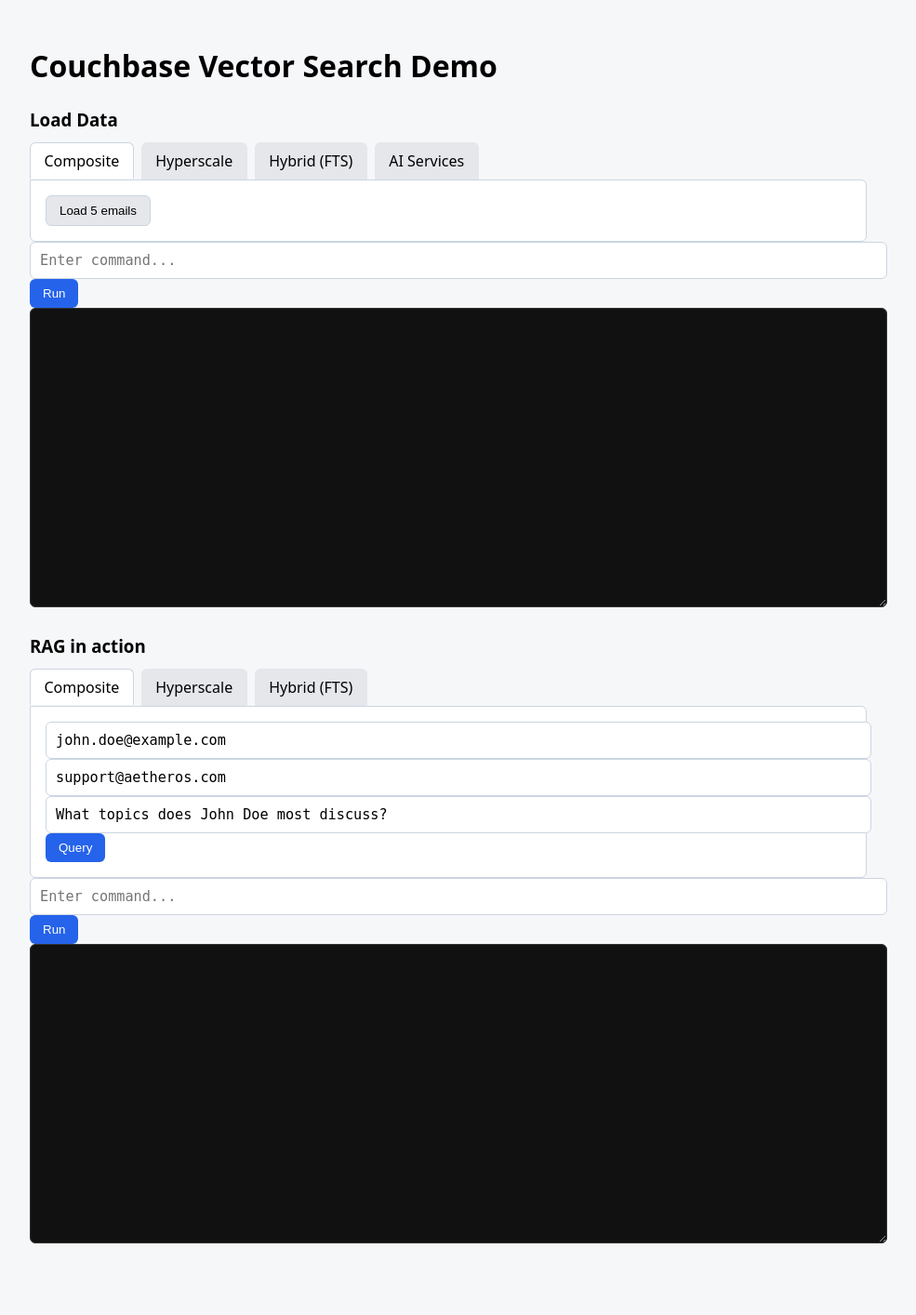
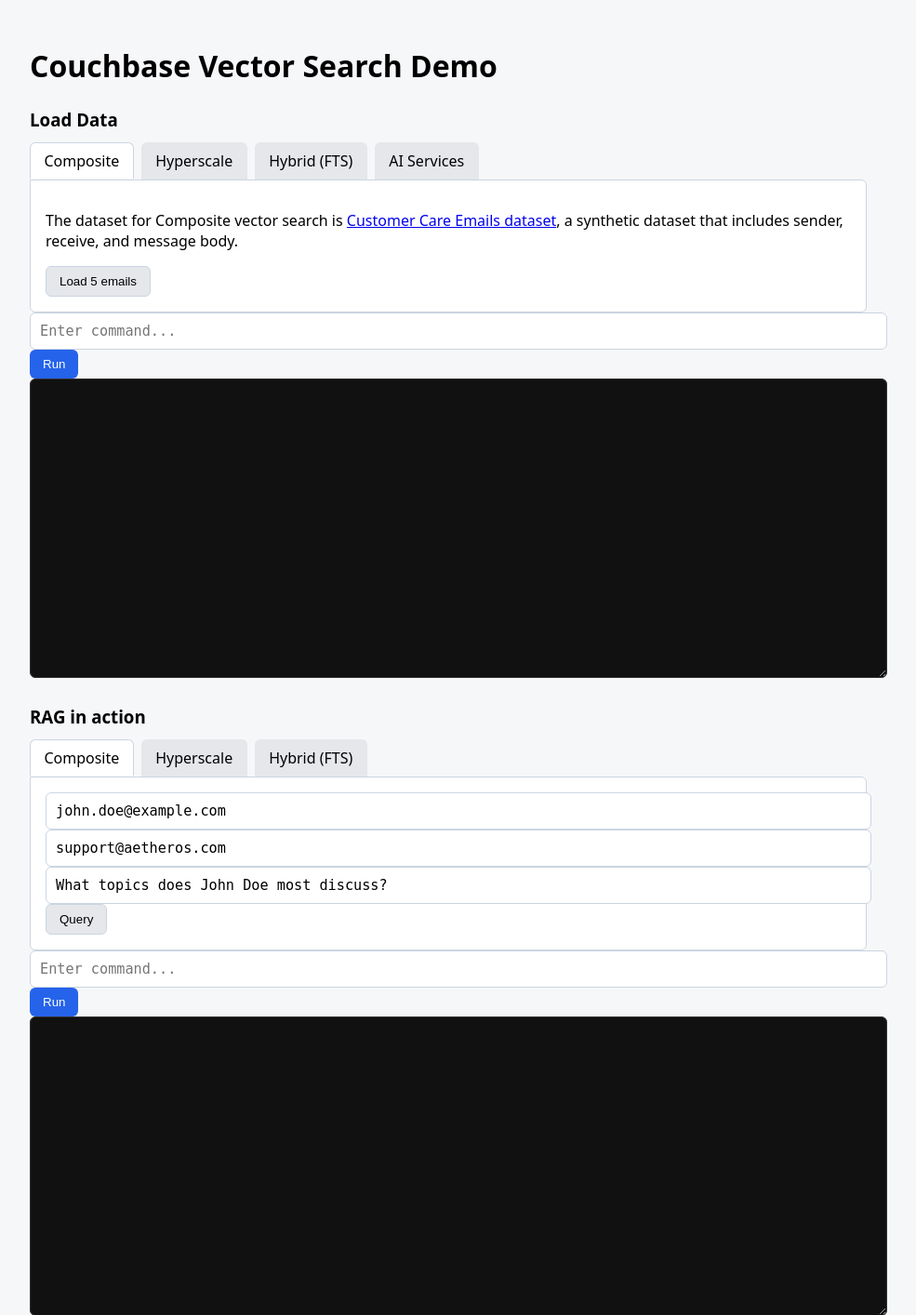
Before and after one commit to agonyou/vectorSearchDemo, a Flask app: page / in a window 1280 px wide. Shown: the top 1414 px of the page at 93% size, without its empty margins (158-1143 px from the left). Before the commit the page ends 1337 px from the top, so only its background shows below. Run offline with Flask 3, Linux system fonts and the light colour scheme.

Commit message:
more info

```diff
--- a/templates/index.html
+++ b/templates/index.html
@@ -28,20 +28,23 @@
 
         <div class="content">
             <section id="content1">
+                <p>The dataset for Composite vector search is <a href="https://www.kaggle.com/datasets/rtweera/customer-care-emails">Customer Care Emails dataset</a>, a synthetic dataset that includes sender, receive, and message body.</p>
                 <button onclick="setLoadCmd('python load.py --data data/dataset.csv --text-fields subject message_body --bucket vectorSearchDemo --scope _default --collection emails --copy-fields subject sender receiver message_body --limit 5 --id-field sender timestamp')">Load 5 emails</button>
             </section>
 
             <section id="content2">
+                <p>The dataset for Hyperscale vector search is <a href="https://www.kaggle.com/datasets/jrobischon/wikipedia-movie-plots">Wikipedia Movie Plots dataset</a>, which includes movie plot and title text fields.</p>
                 <button onclick="setLoadCmd('python load.py --data data/wiki_movie_plots_deduped.csv --text-fields Plot --bucket vectorSearchDemo --scope _default --collection movies --copy-fields Title ReleaseYear Director --limit 5 --id-field Title ReleaseYear')">Load 5 Movie Plots</button>
             </section>
 
             <section id="content3">
+                <p>The dataset for Hybrid vector search is <a href="https://www.kaggle.com/datasets/yelp-dataset/yelp-dataset">Businesses from the Yelp Dataset</a>, which includes business name and categories (text) and latitude/longitude (floating point numbers).</p>
                 <button onclick="setLoadCmd('python load.py --data data/yelp_academic_dataset_business.json --text-fields categories --bucket vectorSearchDemo --scope _default --collection yelp --copy-fields latitude longitude name --limit 5 --id-field business_id')">Load 5 Yelp Businesses</button>
             </section>
 
             <section id="content7">
                 Instead of loading and vectorizing data yourself, you can use AI Services to vectorize data
-                and store data during loading.
+                and store data during loading and updating, automatically, using a private hosted model or external model.
                 See the <a href="https://docs.couchbase.com/ai/build/vectorization-service/vectorize-structured-data-capella.html" target="_blank">AI Services documentation</a> for more details.
                 <img class="tab-image" src="/static/aiServicesScreenShot.png" alt="AI Services Vectorization" />
             </section>
@@ -70,12 +73,12 @@
                 <input type="text" placeholder="Email sender" id="sender" value="john.doe@example.com" />
                 <input type="text" placeholder="Email receiver" id="receiver" value="support@aetheros.com" />
                 <input type="text" placeholder="Prompt" id="prompt" value="What topics does John Doe most discuss?" />
-                <button class="run" onclick="setRagCmdComposite()">Query</button>
+                <button onclick="setRagCmdComposite()">Query</button>
             </section>
 
             <section id="content5">
                 <input type="text" placeholder="Prompt" value="What are some movies that involve escapes?" />
-                <button class="run">Query</button>
+                <button>Query</button>
             </section>
 
             <section id="content6">
@@ -83,7 +86,7 @@
                 <input type="text" placeholder="Longitude" value="-119.711196" />
                 <input type="text" placeholder="Radius" value="5mi" />
                 <input type="text" placeholder="Prompt" value="Where can I go for various health and wellness services?" />
-                <button class="run">Query</button>
+                <button>Query</button>
             </section>
         </div>
     </div>
```
